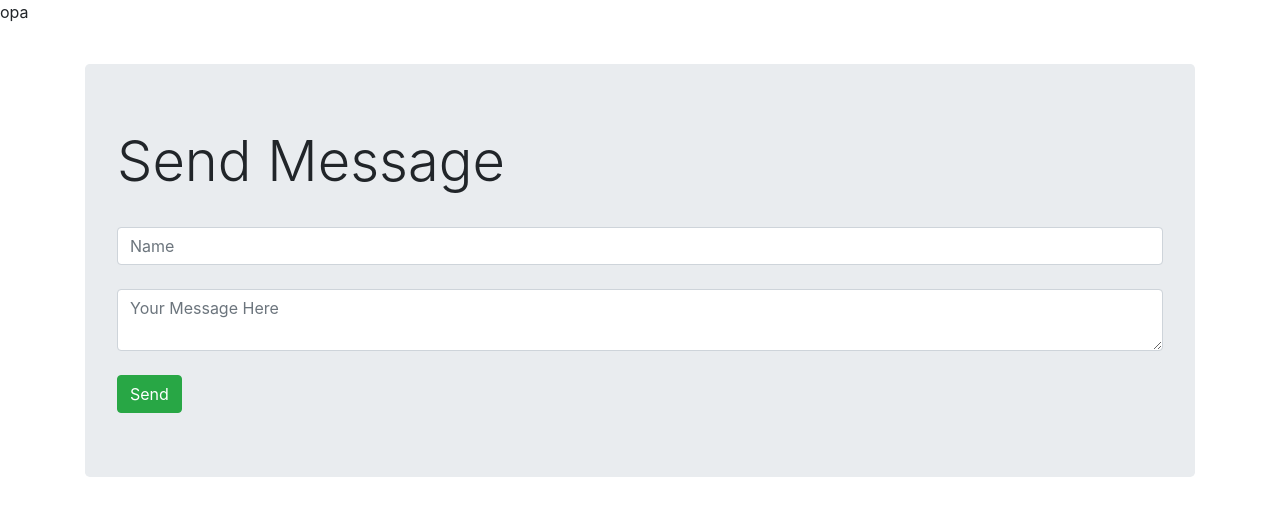
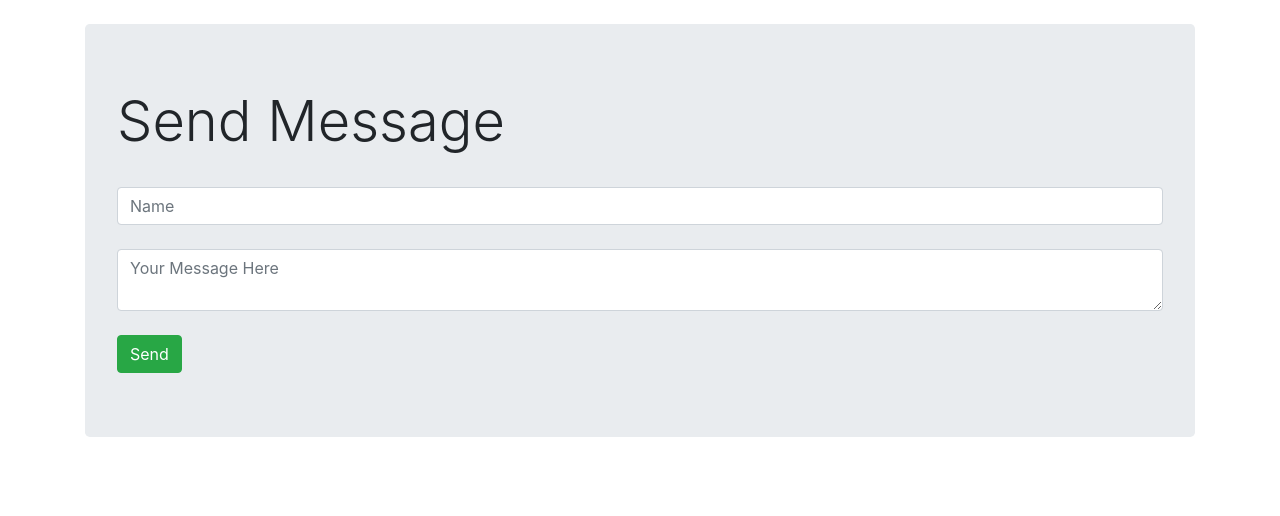
Before and after one commit to Henrique0714/ezops-test-henrique, a website: page index.html in a window 1280 px wide. Drawn offline with nearby package versions, Linux system fonts and the light colour scheme; no server answers.

Commit message:
Update index.html

```diff
--- a/index.html
+++ b/index.html
@@ -1,7 +1,6 @@
 <!DOCTYPE html>
 <html>
 <head>
-    <p> opa </p>
     <link rel="stylesheet" href="https://cdn.jsdelivr.net/npm/bootstrap@4.3.1/dist/css/bootstrap.min.css" integrity="sha384-ggOyR0iXCbMQv3Xipma34MD+dH/1fQ784/j6cY/iJTQUOhcWr7x9JvoRxT2MZw1T" crossorigin="anonymous">
   </head>
 <body>
```
